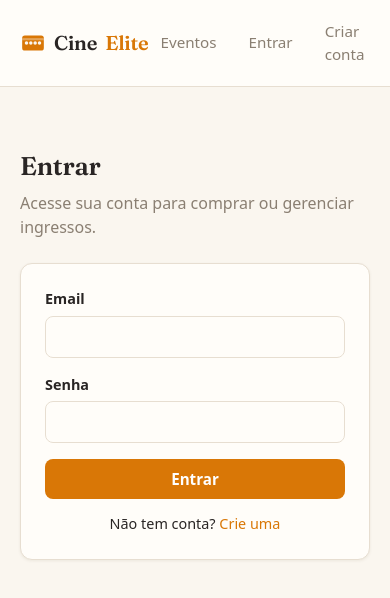
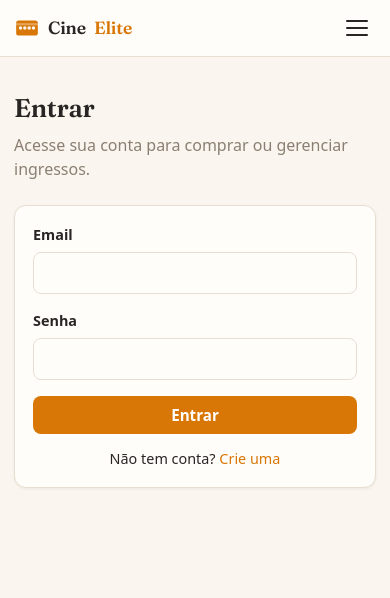
Before and after one commit to Hidan404/Projeto_elite_dev, a React (Vite) app in the folder frontend/: page /login in a window 390 px wide. Shown: the top 598 px of the page. Built offline with nearby package versions, Linux system fonts and the light colour scheme; no server answers.

Commit message:
feat: layout responsivo (media queries 768/480px) + menu hambúrguer no mobile

```diff
--- a/frontend/src/components/Navbar.jsx
+++ b/frontend/src/components/Navbar.jsx
@@ -1,3 +1,4 @@
+import { useEffect, useRef, useState } from 'react'
 import { Link, useNavigate } from 'react-router-dom'
 import { useAuth } from '../context/AuthContext'
 import Logo from './Logo'
@@ -5,23 +6,46 @@ import Logo from './Logo'
 export default function Navbar() {
   const { user, logout } = useAuth()
   const navigate = useNavigate()
+  const [menuAberto, setMenuAberto] = useState(false)
+  const headerRef = useRef(null)
+
+  const fecharMenu = () => setMenuAberto(false)
+
+  useEffect(() => {
+    const handleClickFora = (e) => {
+      if (headerRef.current && !headerRef.current.contains(e.target)) fecharMenu()
+    }
+    document.addEventListener('click', handleClickFora)
+    return () => document.removeEventListener('click', handleClickFora)
+  }, [])
 
   const handleLogout = () => {
     logout()
+    fecharMenu()
     navigate('/')
   }
 
   return (
-    <header className="navbar">
+    <header className="navbar" ref={headerRef}>
       <div className="container navbar-inner">
-        <Link to="/" className="brand">
+        <Link to="/" className="brand" onClick={fecharMenu}>
           <Logo />
         </Link>
-        <nav className="nav-links">
-          <Link to="/">Eventos</Link>
-          {user?.role === 'cliente' && <Link to="/meus-ingressos">Meus ingressos</Link>}
-          {user?.role === 'organizador' && <Link to="/painel">Painel</Link>}
-          {user?.role === 'portaria' && <Link to="/portaria">Portaria</Link>}
+        <button
+          className="nav-toggle"
+          onClick={() => setMenuAberto((m) => !m)}
+          aria-label={menuAberto ? 'Fechar menu' : 'Abrir menu'}
+          aria-expanded={menuAberto}
+        >
+          <span />
+          <span />
+          <span />
+        </button>
+        <nav className={`nav-links ${menuAberto ? 'open' : ''}`}>
+          <Link to="/" onClick={fecharMenu}>Eventos</Link>
+          {user?.role === 'cliente' && <Link to="/meus-ingressos" onClick={fecharMenu}>Meus ingressos</Link>}
+          {user?.role === 'organizador' && <Link to="/painel" onClick={fecharMenu}>Painel</Link>}
+          {user?.role === 'portaria' && <Link to="/portaria" onClick={fecharMenu}>Portaria</Link>}
           {user ? (
             <>
               <span className="nav-user">{user.email}</span>
@@ -29,8 +53,8 @@ export default function Navbar() {
             </>
           ) : (
             <>
-              <Link to="/login">Entrar</Link>
-              <Link to="/registro">Criar conta</Link>
+              <Link to="/login" onClick={fecharMenu}>Entrar</Link>
+              <Link to="/registro" onClick={fecharMenu}>Criar conta</Link>
             </>
           )}
         </nav>
--- a/frontend/src/index.css
+++ b/frontend/src/index.css
@@ -79,6 +79,22 @@ a:hover { text-decoration: underline; }
   color: var(--text);
 }
 .brand span { color: var(--primary); }
+.nav-toggle {
+  display: none;
+  flex-direction: column;
+  gap: 5px;
+  background: none;
+  border: none;
+  padding: 8px;
+  cursor: pointer;
+}
+.nav-toggle span {
+  display: block;
+  width: 22px;
+  height: 2px;
+  background: var(--text);
+  border-radius: 2px;
+}
 .nav-links { display: flex; gap: 8px; align-items: center; }
 .nav-links a, .nav-links button {
   background: none;
@@ -360,3 +376,79 @@ a:hover { text-decoration: underline; }
 .movie-result:hover { border-color: var(--primary); }
 .movie-result.selected { border-color: var(--primary); background: var(--primary-soft); }
 .movie-result img { width: 44px; height: 62px; object-fit: cover; border-radius: 4px; }
+
+/* ===== Responsivo ===== */
+
+@media (max-width: 768px) {
+  .container { padding: 0 14px; }
+
+  /* Navbar hambúrguer */
+  .nav-toggle { display: flex; }
+  .navbar-inner { flex-wrap: wrap; }
+  .nav-links {
+    display: none;
+    width: 100%;
+    flex-direction: column;
+    align-items: stretch;
+    gap: 4px;
+    padding: 10px 0 4px;
+    border-top: 1px solid var(--border);
+    margin-top: 10px;
+  }
+  .nav-links.open { display: flex; }
+  .nav-links a, .nav-links button {
+    padding: 10px 12px;
+    text-align: left;
+    font-size: 1rem;
+    border-radius: var(--radius-sm);
+  }
+  .nav-links a:hover, .nav-links button:hover { background: var(--bg); }
+  .nav-user { padding: 6px 12px; }
+
+  /* Layouts que quebram em telas estreitas */
+  .flex, .flex-between, .search-bar, .seat-bar, .event-footer { flex-wrap: wrap; }
+  .detail-layout { flex-direction: column; }
+  .detail-poster { width: 100%; max-width: 320px; }
+  .form-row { flex-direction: column; gap: 0; }
+
+  /* Ticket empilhado: QR em cima, rasgo horizontal, ações embaixo */
+  .ticket { flex-direction: column; align-items: stretch; }
+  .ticket-stub { flex-direction: column; text-align: center; }
+  .ticket-qr { align-self: center; }
+  .ticket-info { min-width: 0; }
+  .ticket-actions { flex-direction: row; justify-content: center; flex-wrap: wrap; }
+  .ticket-rip {
+    align-self: stretch;
+    width: auto;
+    height: 22px;
+    margin: -1px 0;
+    background:
+      radial-gradient(circle at center top, transparent 8px, var(--card) 9px) top / 26px 100% repeat-x,
+      radial-gradient(circle at center bottom, var(--bg) 8px, transparent 9px) bottom / 26px 100% repeat-x;
+  }
+
+  /* Mapa de assentos: cabe na tela ou rola de lado */
+  .seat-map { overflow-x: auto; max-width: 100%; }
+  .seat { width: 28px; height: 28px; font-size: 0.65rem; }
+  .seat-row { gap: 4px; }
+  .screen-bar { max-width: 300px; }
+
+  /* Espaçamentos e páginas */
+  .auth-page { margin: 32px auto; }
+  .card-padding { padding: 18px; }
+  .home-header { padding: 24px 18px 16px; }
+  .page-header { margin: 20px 0 16px; }
+  .page-header h1 { font-size: 1.5rem; }
+  .detail-body h1 { font-size: 1.5rem; }
+}
+
+@media (max-width: 480px) {
+  .brand { font-size: 1.1rem; }
+  .home-header h1 { font-size: 1.6rem; }
+  .seat { width: 24px; height: 24px; font-size: 0.6rem; }
+  .seat-row-label { width: 18px; font-size: 0.75rem; }
+  .screen-bar { max-width: 240px; }
+  .btn { padding: 9px 14px; }
+  .search-bar { flex-direction: column; }
+  .search-bar .btn { width: 100%; }
+}
```
